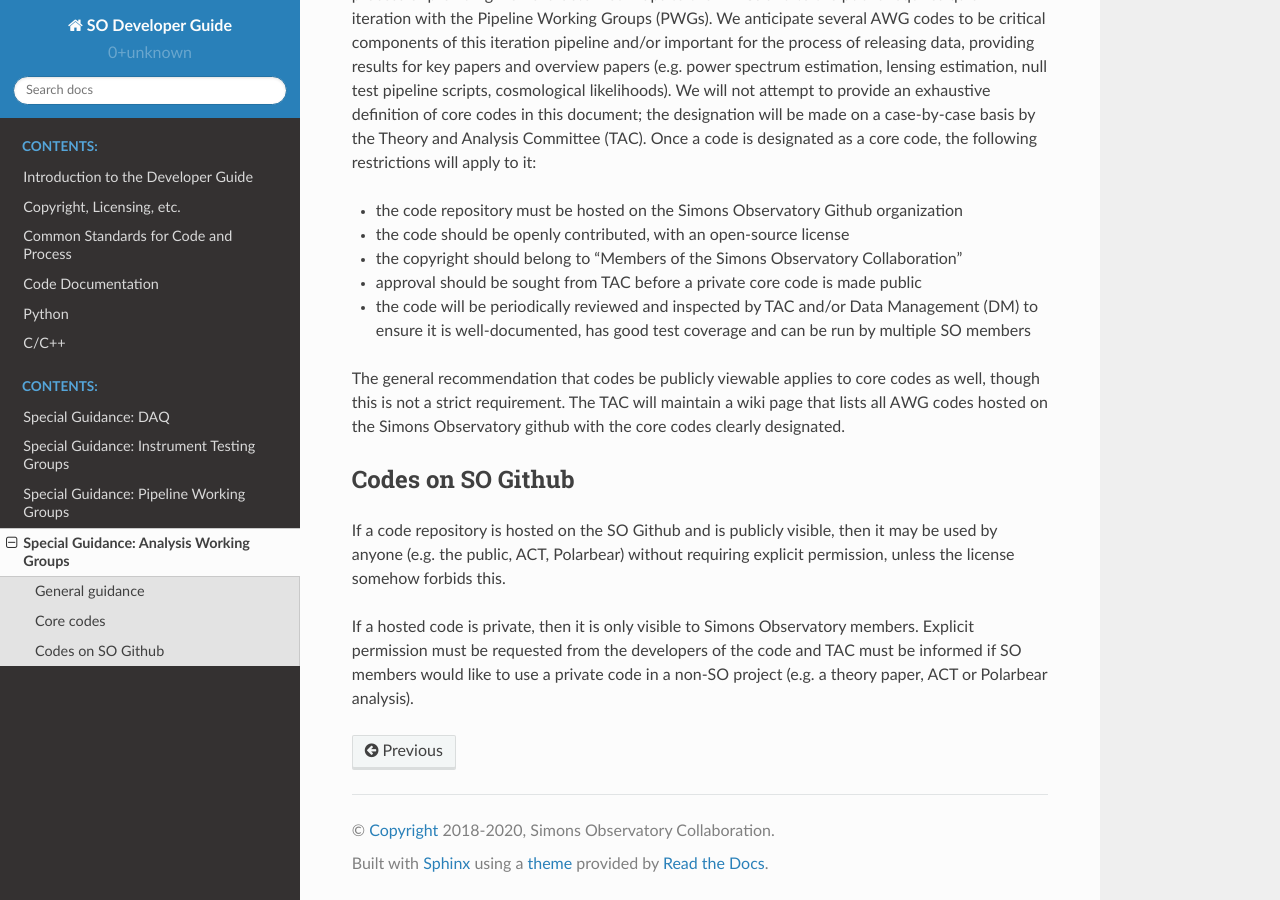
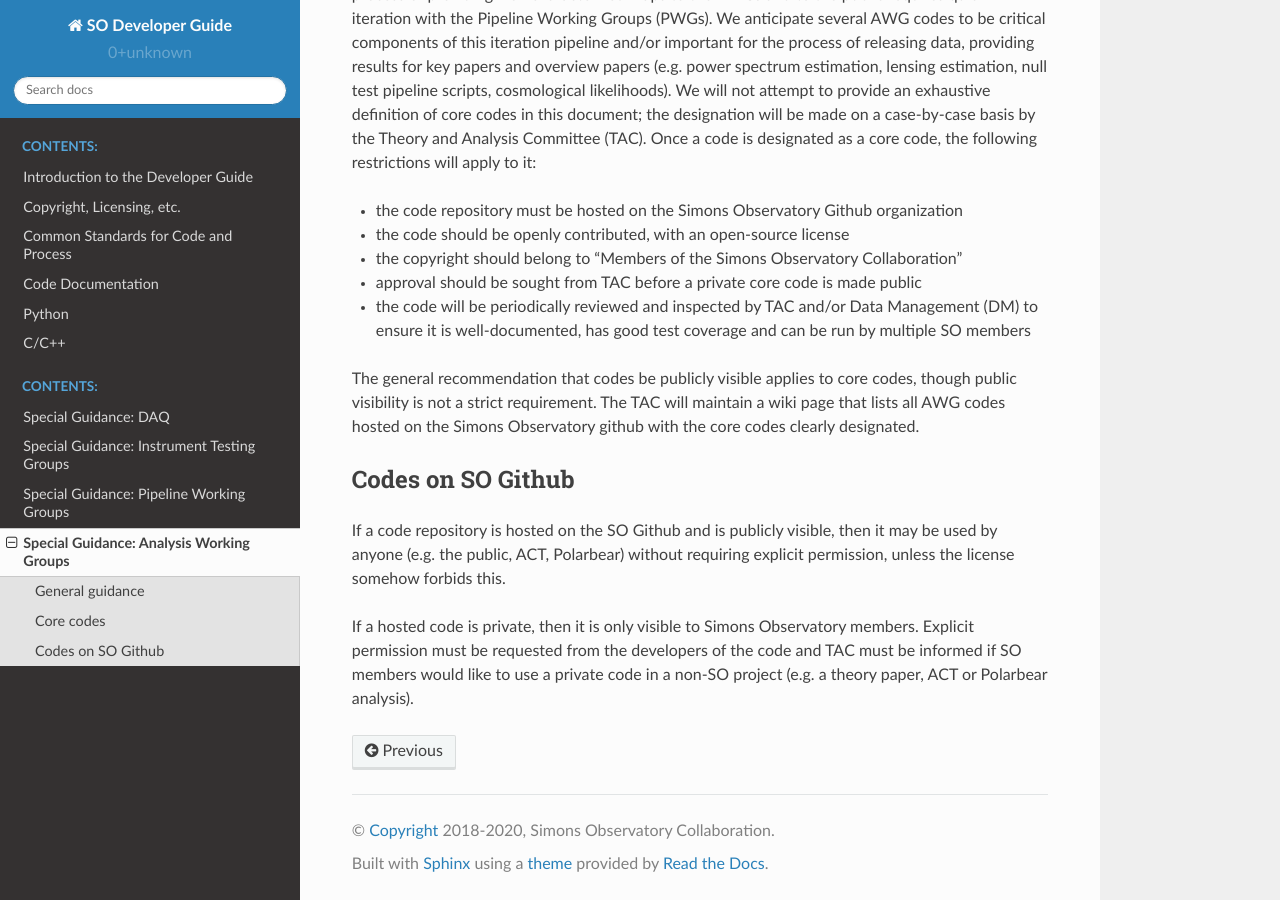
Before and after one commit to simonsobs/so_dev_guide, a Sphinx documentation site: the page built from source/awg.rst, in a window 1280 px wide and 900 px high, scrolled down 553 px. Built offline with Sphinx 7.4.7 and the Read the Docs theme 2.0.0, drawn with Linux system fonts in a browser that asks for light colours.

Commit message:
slight rephrasing of core code visibility

```diff
--- a/source/awg.rst
+++ b/source/awg.rst
@@ -26,7 +26,7 @@ Certain codes designated as "core codes" receive special consideration and extra
 - approval should be sought from TAC before a private core code is made public
 - the code will be periodically reviewed and inspected by TAC and/or Data Management (DM) to ensure it is well-documented, has good test coverage and can be run by multiple SO members
 
-The general recommendation that codes be publicly viewable applies to core codes as well, though this is not a strict requirement. The TAC will maintain a wiki page that lists all AWG codes hosted on the Simons Observatory github with the core codes clearly designated.
+The general recommendation that codes be publicly visible applies to core codes, though public visibility is not a strict requirement. The TAC will maintain a wiki page that lists all AWG codes hosted on the Simons Observatory github with the core codes clearly designated.
 
 Codes on SO Github
 ==================
```
